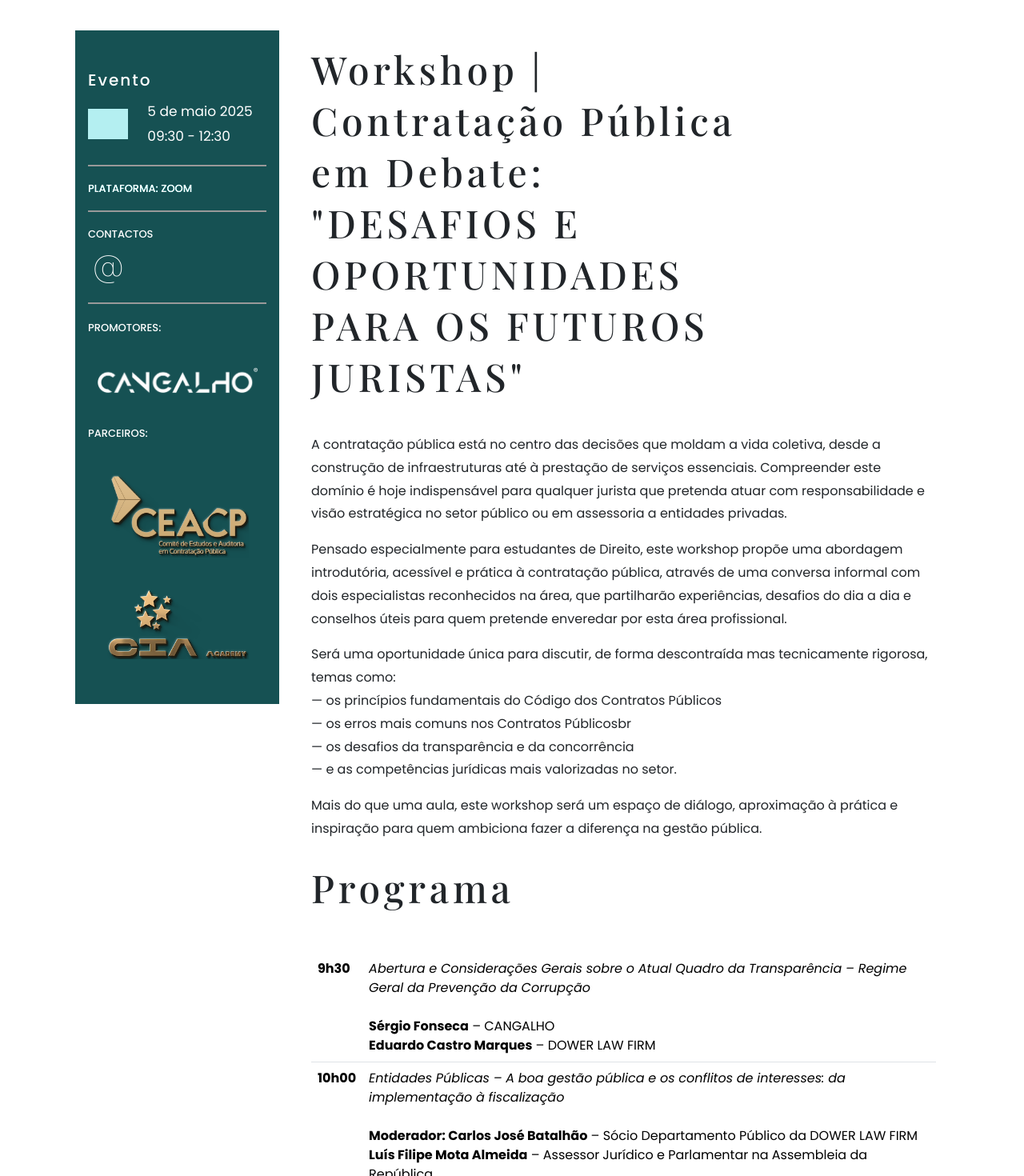
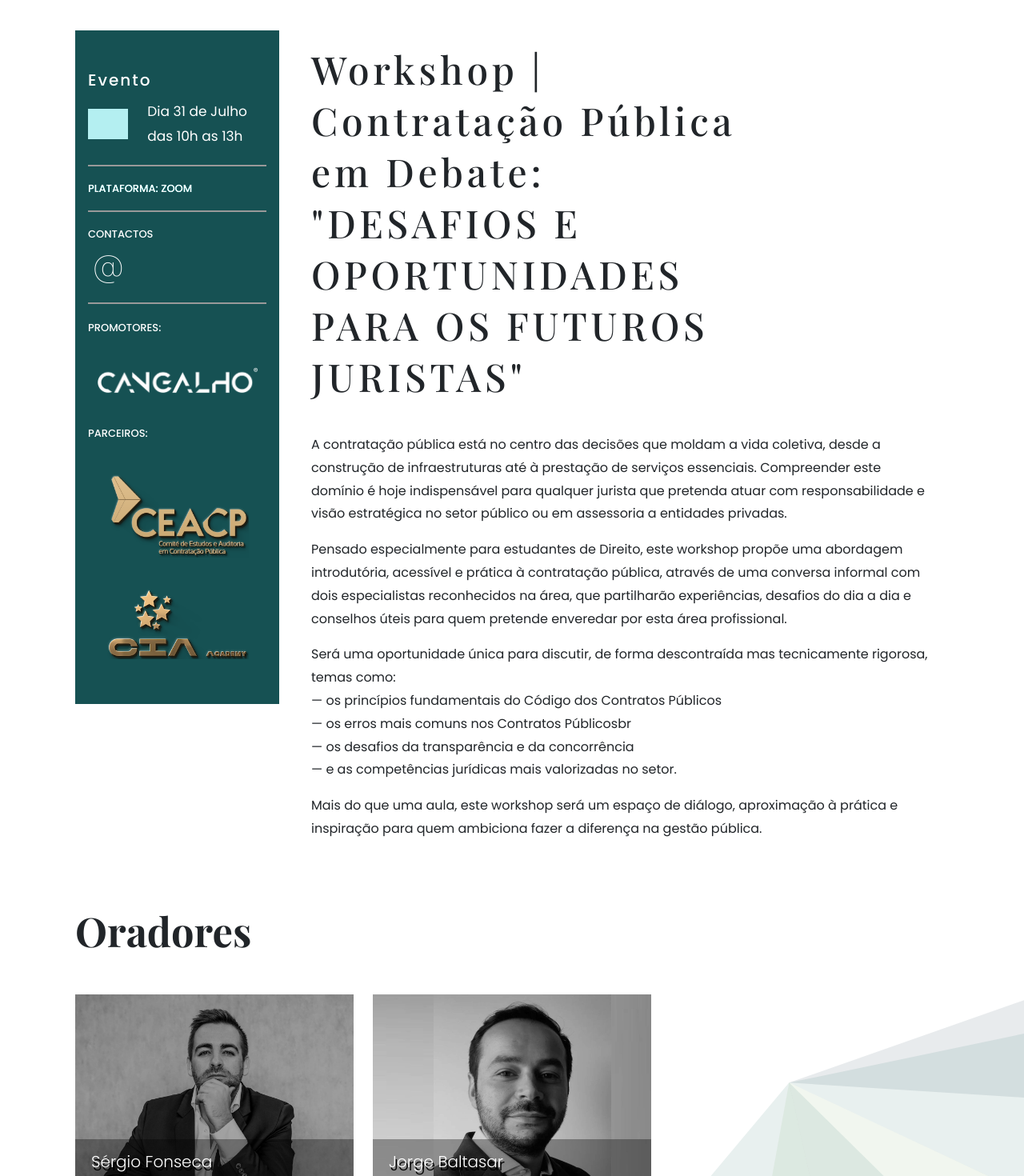
Before and after one commit to jorgeoliveira/conferencia-lisboa, a SvelteKit app: page / in a window 1280 px wide. Shown: the part 780-2250 px from the top of the page at 80% size. Built offline with nearby package versions, Linux system fonts and the light colour scheme; grey boxes are pictures that could not be loaded; a web font is replaced by a local one.

Commit message:
Update +page.svelte

```diff
--- a/src/routes/+page.svelte
+++ b/src/routes/+page.svelte
@@ -69,9 +69,7 @@
         const formData = new FormData(formElement);
 
         formData.append("recaptchaResponse", recaptchaResponse);
-        const formfreq = document.getElementById("formfreq").checked
-            ? "Sim"
-            : "Não";
+        const formfreq = "";
         formData.append("formfreq", formfreq);
         try {
             const response = await fetch(
@@ -145,7 +143,7 @@
                 style="margin-top: 5vh;padding-right: 9vw!important;"
             >
                 <Countdown
-                    targetDate={new Date("2025-05-05T09:30:00").getTime()}
+                    targetDate={new Date("2025-07-31T10:00:00").getTime()}
                 />
             </div>
         </div>
@@ -216,8 +214,8 @@
                                     />
                                 </div>
                                 <div class="col-8 p-0 m-0">
-                                    <p class="p-calendar">5 de maio 2025</p>
-                                    <p class="p-calendar">09:30 - 12:30</p>
+                                    <p class="p-calendar">Dia 31 de Julho</p>
+                                    <p class="p-calendar">das 10h as 13h</p>
                                 </div>
                                 <div class="col-12 p-0 m-0">
                                     <div
@@ -388,7 +386,7 @@
                                 inspiração para quem ambiciona fazer a diferença
                                 na gestão pública.
                             </p>
-                            <h5 class="title-text tit-sticky">Programa</h5>
+                           <!--  <h5 class="title-text tit-sticky">Programa</h5>
                             <table class="table">
                                 <tbody>
                                     <tr>
@@ -461,7 +459,7 @@
                                         </td>
                                     </tr>
                                 </tbody>
-                            </table>
+                            </table> -->
                         </div>
                     </div>
                 </div>
@@ -635,7 +633,7 @@
                                 required
                             />
                         </div>
-                        <div class="col-sm-6">
+                        <div class="col-sm-12">
                             <label for="org">Organização</label>
                             <input
                                 id="org"
@@ -645,7 +643,7 @@
                                 required
                             />
                         </div>
-                        <div class="col-sm-6">
+                        <div class="col-sm-6" style="display:none;">
                             <label for="entpar"
                                 >Ent. Parceira <span style="font-size:0.8rem;">
                                     [Cangalho, Dower ou Outra]</span
@@ -670,13 +668,14 @@
                             />
                         </div>
 
-                        <div class="col-sm-12 d-flex" style="margin:0;">
+                      <!--   <div class="col-sm-12 d-flex" style="margin:0;display:none">
                             <div id="inputPreview2">
                                 <input
                                     name="formfreq"
                                     id="formfreq"
                                     type="checkbox"
                                     class="css-checkbox"
+                                    hidden
                                 />
                                 <label for="formfreq"></label>
                             </div>
@@ -701,7 +700,7 @@
                                 <strong>PT50 0007 0000 0075 0034 7502 3</strong
                                 ><br />
                             </div>
-                        </div>
+                        </div> -->
                         <div class="col-sm-12 d-flex" style="margin:0;">
                             <div id="inputPreview">
                                 <input
```
